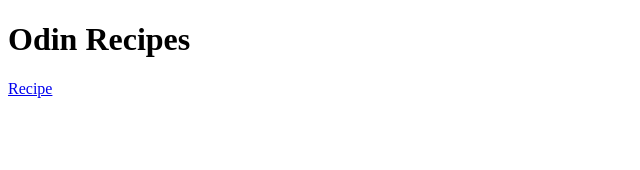
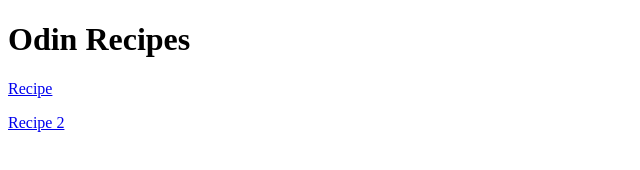
Before and after one commit to Neo-hero/odin-recipes, a plain HTML site: page index.html in a window 1280 px wide. Shown: the full height of the page, 0-640 px from the left. Drawn offline with Linux system fonts and the light colour scheme.

Commit message:
Update index.html

```diff
--- a/index.html
+++ b/index.html
@@ -9,4 +9,6 @@
     <body>
         <h1>Odin Recipes</h1>
         <a href=Recipes/toast.html>Recipe</a>
+
+        <p><a href="Recipes/oatmeal.html">Recipe 2</a></p>
     </body>
```
